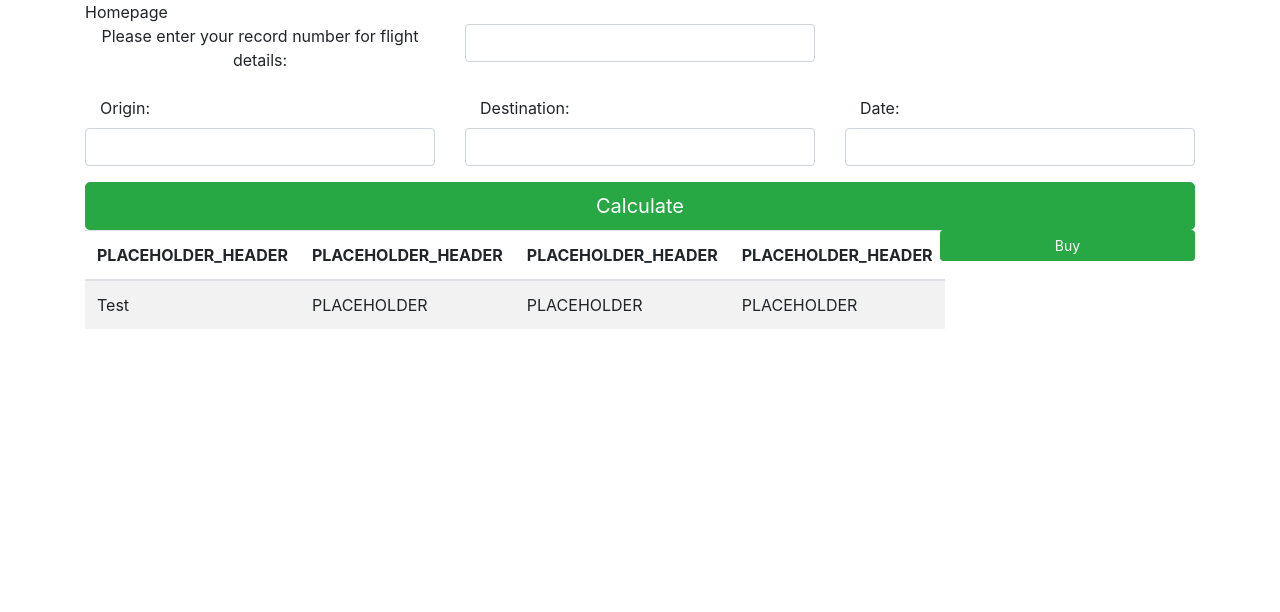
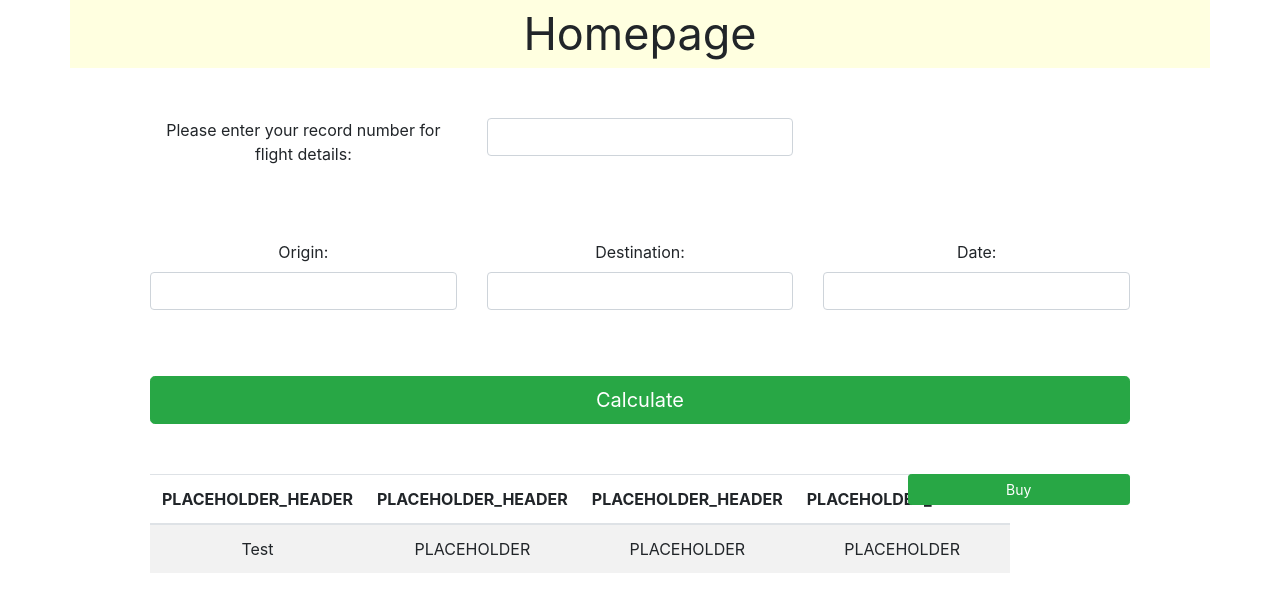
Before and after one commit to shavonnecobb2/AAHackathon, an Angular app in the folder front-end/: page /flights/home in a window 1280 px wide. Shown: the top 612 px of the page. Built offline with nearby package versions, Linux system fonts and the light colour scheme.

Commit message:
started cleaning up html

```diff
--- a/front-end/src/app/flights/components/home/home.component.css
+++ b/front-end/src/app/flights/components/home/home.component.css
@@ -0,0 +1,12 @@
+.aa-container {
+  text-align: center;
+}
+
+.aa-header {
+  background-color: lightYellow;
+  font-size: 45px;
+}
+
+.aa-div {
+  margin: 50px;
+}
--- a/front-end/src/app/flights/components/home/home.component.html
+++ b/front-end/src/app/flights/components/home/home.component.html
@@ -1,10 +1,11 @@
-<div class="container">
+<div class="container aa-container">
   <div class="row aa-header">
     <div class="col-12">
       Homepage
     </div>
   </div>
-  <div class="row text-center">
+
+  <div class="row aa-div">
     <div class="col-4">
       <form class="aa-record">
         <div class="form-group">
@@ -21,7 +22,7 @@
     </div>
   </div>
 
-  <div class="row">
+  <div class="row aa-div">
     <div class="col">
       <form class="aa-calc-origin">
         <div class=" form-group">
@@ -50,7 +51,7 @@
     </div>
   </div>
 
-  <div class="row">
+  <div class="row aa-div">
     <div class="col">
       <button type="submit" class="btn btn-lg btn-success btn-block">
         Calculate
@@ -58,7 +59,7 @@
     </div>
   </div>
 
-  <div class="row tbl-calc">
+  <div class="row tbl-calc aa-div">
     <div class="col-9">
       <table class="table table-striped table-condensed">
         <thead>
```
